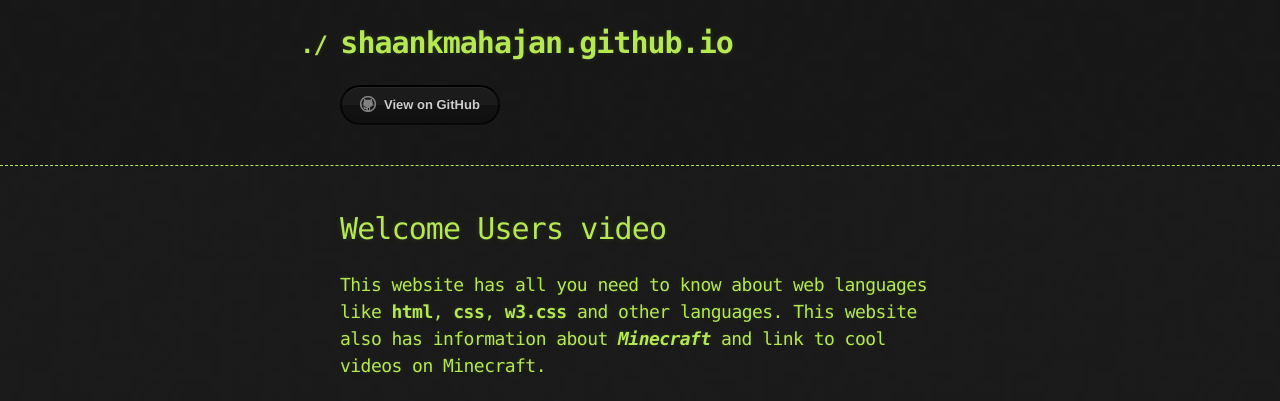
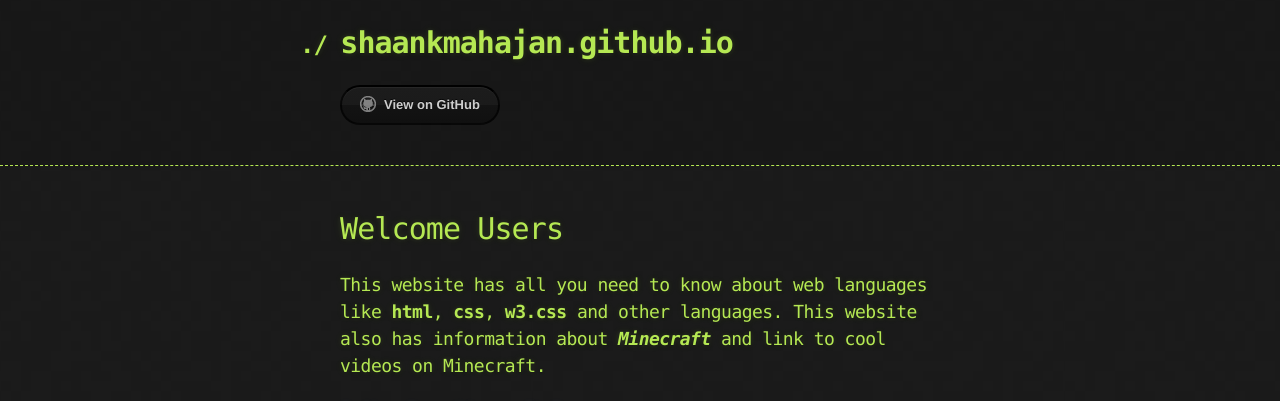
Before and after one commit to Pranked3/shaankmahajan.github.io, a Jekyll site: the page built from index.md, in a window 1280 px wide. Shown: the top 401 px of the page. Built offline with Jekyll 4.4.1, drawn with Linux system fonts in a browser that asks for light colours; the repository's description, which GitHub fills in, is left out; our own code applies the rules of GitHub Pages for plain Markdown files.

Commit message:
change61

```diff
--- a/index.md
+++ b/index.md
@@ -2,7 +2,7 @@
 layout: default
 ---
 
-# [](#header-1)Welcome Users video
+# [](#header-1)Welcome Users
 
 ### [](#header-3)This website has all you need to know about web languages like **html**, **css**, **w3.css** and other languages. This website also has information about _**Minecraft**_ and link to cool videos on Minecraft.
 [Coding Page](coding-page) [Minecraft Page](minecraft-page)
```
